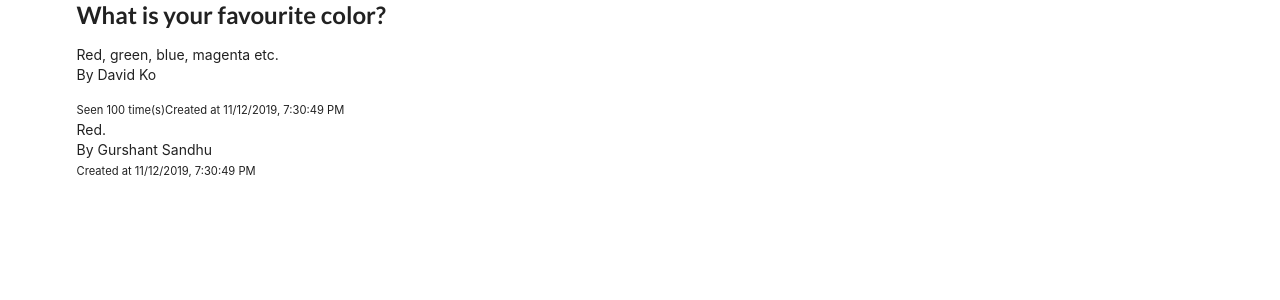
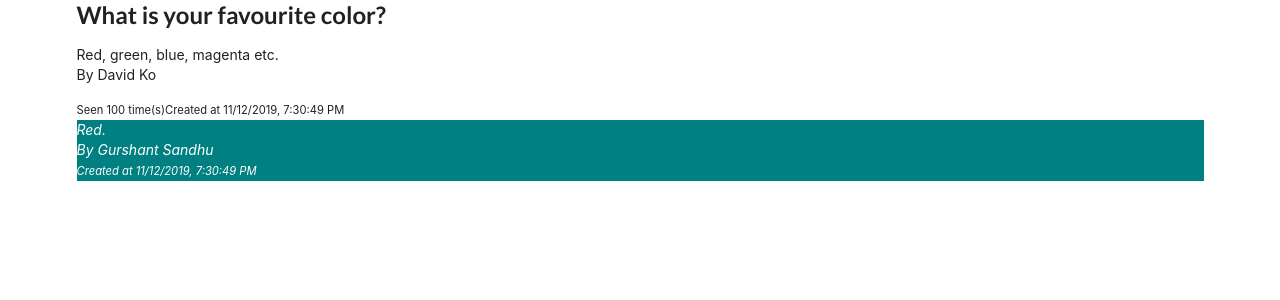
Before and after one commit to CodeCoreYVR/awesome_answers_react_sept_2019, a React (Create React App) app in the folder aw_an_react_sept_2019/: page / in a window 1280 px wide. Shown: the top 300 px of the page. Built offline with nearby package versions, Linux system fonts and the light colour scheme.

Commit message:
Add demo for inline styles

```diff
--- a/aw_an_react_sept_2019/src/components/AnswerDetails.js
+++ b/aw_an_react_sept_2019/src/components/AnswerDetails.js
@@ -3,8 +3,20 @@ import React from "react";
 import CreatedAtShow from "./CreatedAtShow";
 
 function AnswerDetails(props) {
+  {
+    /*
+      Using the 'style' property on a base HTML component
+      will modify in the style attribute (inline styles.)
+     */
+  }
   return (
-    <div>
+    <div
+      style={{
+        color: "white",
+        fontStyle: "italic",
+        backgroundColor: "teal"
+      }}
+    >
       <p>
         {props.body} <br />
         By {props.author.full_name} <br />
```
